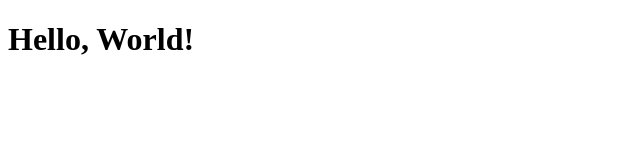
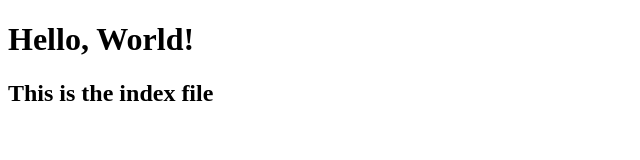
Before and after one commit to mumin-redhowan/git-test, a plain HTML site: page index.html in a window 1280 px wide. Shown: the whole page, without its empty margins (0-640 px from the left). Drawn offline with Linux system fonts and the light colour scheme.

Commit message:
modified index file

```diff
--- a/index.html
+++ b/index.html
@@ -7,5 +7,6 @@
     </head>
     <body>
         <h1>Hello, World!</h1>
+        <h2> This is the index file</h2>
     </body>
 </html>
```
